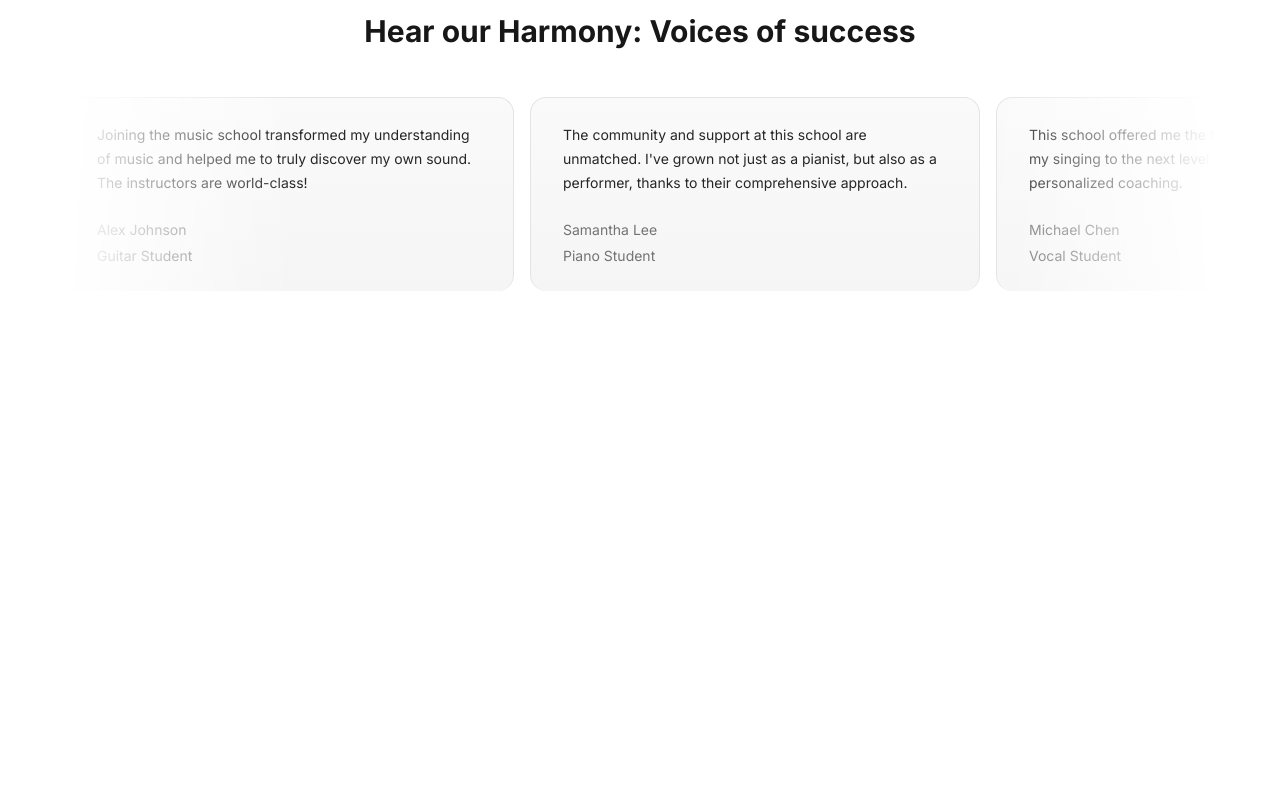
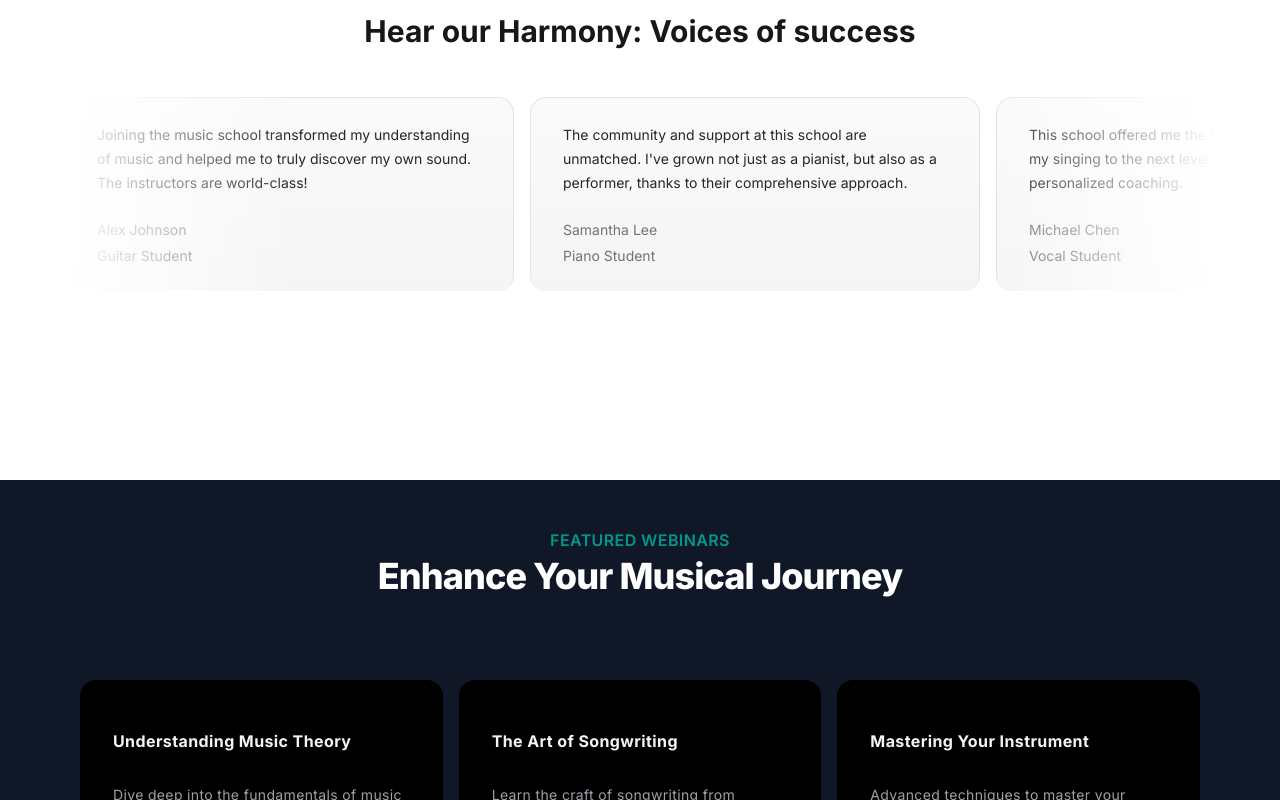
Before and after one commit to MontuSherasiya/NextJs, a Next.js app: page / in a window 1280 px wide. Shown: the part 2000-2800 px from the top of the page. Before the commit the page ends 2480 px from the top, so only its background shows below. Built offline with nearby package versions, Linux system fonts and the light colour scheme.

Commit message:
Add UpcomingWebinars component and HoverEffect

```diff
--- a/src/app/layout.tsx
+++ b/src/app/layout.tsx
@@ -7,12 +7,11 @@
 import FeaturedCourses from "../components/FeaturedCourses";
 import WhyChooseUs from "../components/WhyChooseUs";
 import MusicSchoolTestimonials from "../components/TestimonialCards";
+import UpcomingWebinars from "../components/UpcomingWebinars";
 
 const inter = Inter({
   subsets: ["latin"]
 });
-
-
 
 export const metadata: Metadata = {
   title: "Create Next App",
@@ -40,6 +39,9 @@
         <div>
           <MusicSchoolTestimonials />
         </div>
+        <div>
+          <UpcomingWebinars />
+        </div>
       </body>
     </html>
   );
--- a/src/app/page.tsx
+++ b/src/app/page.tsx
@@ -1,3 +1,4 @@
+import UpcomingWebinars from "@/components/UpcomingWebinars";
 import FeaturedCourses from "../components/FeaturedCourses";
 import HeroSection from "../components/HeroSection";
 import MusicSchoolTestimonials from "../components/TestimonialCards";
@@ -10,6 +11,7 @@
       <FeaturedCourses />
       <WhyChooseUs />
       <MusicSchoolTestimonials />
+      <UpcomingWebinars />
     </main>
   );
 }
--- /dev/null
+++ b/src/components/UpcomingWebinars.tsx
@@ -0,0 +1,82 @@
+'use client'
+import Link from "next/link"
+import { HoverEffect } from "./ui/card-hover-effect";
+
+function UpcomingWebinars() {
+
+    const featuredWebinars = [
+        {
+            title: 'Understanding Music Theory',
+            description:
+                'Dive deep into the fundamentals of music theory and enhance your musical skills.',
+            slug: 'understanding-music-theory',
+            isFeatured: true,
+        },
+        {
+            title: 'The Art of Songwriting',
+            description:
+                'Learn the craft of songwriting from experienced musicians and songwriters.',
+            slug: 'the-art-of-songwriting',
+            isFeatured: true,
+        },
+        {
+            title: 'Mastering Your Instrument',
+            description:
+                'Advanced techniques to master your musical instrument of choice.',
+            slug: 'mastering-your-instrument',
+            isFeatured: true,
+        },
+        {
+            title: 'Music Production Essentials',
+            description:
+                'Get started with music production with this comprehensive overview.',
+            slug: 'music-production-essentials',
+            isFeatured: true,
+        },
+        {
+            title: 'Live Performance Techniques',
+            description:
+                'Enhance your live performance skills with expert tips and strategies.',
+            slug: 'live-performance-techniques',
+            isFeatured: true,
+        },
+        {
+            title: 'Digital Music Marketing',
+            description:
+                'Learn how to promote your music effectively in the digital age.',
+            slug: 'digital-music-marketing',
+            isFeatured: true,
+        },
+    ];
+
+    return (
+        <div className="p-12 bg-gray-900">
+            <div className="max-w-7xl mx-auto px-4 sm:px-6">
+                <div className="text-center">
+                    <h2 className="text-base text-teal-600 font-semibold tracking-wide uppercase">FEATURED WEBINARS</h2>
+                    <p className="mt-2 text-3xl leading-8 font-extrabold tracking-tight text-white sm:text-4xl">Enhance Your Musical Journey</p>
+                </div>
+
+                <div className="mt-10">
+                    <HoverEffect
+                        items={featuredWebinars.map(webinar => (
+                            {
+                                title: webinar.title,
+                                description: webinar.description,
+                                link: `/webinars/${webinar.slug}`
+                            }
+                        ))} />
+                </div>
+
+                <div className="mt-10 text-center">
+                    <Link href={"/"}
+                        className="px-4 py-2 rounded border border-neutral-600 text-neutral-700 bg-white hover:bg-gray-100 transition duration-200">
+                        View All webinars
+                    </Link>
+                </div>
+            </div>
+        </div>
+    )
+}
+
+export default UpcomingWebinars
--- /dev/null
+++ b/src/components/ui/card-hover-effect.tsx
@@ -0,0 +1,105 @@
+import { cn } from "@/lib/utils";
+import { AnimatePresence, motion } from "framer-motion";
+import { useState } from "react";
+
+export const HoverEffect = ({
+    items,
+    className,
+}: {
+    items: {
+        title: string;
+        description: string;
+        link: string;
+    }[];
+    className?: string;
+}) => {
+    let [hoveredIndex, setHoveredIndex] = useState<number | null>(null);
+
+    return (
+        <div
+            className={cn(
+                "grid grid-cols-1 md:grid-cols-2  lg:grid-cols-3  py-10",
+                className
+            )}>
+            {items.map((item, idx) => (
+                <a
+                    href={item?.link}
+                    key={item?.link}
+                    className="relative group  block p-2 h-full w-full"
+                    onMouseEnter={() => setHoveredIndex(idx)}
+                    onMouseLeave={() => setHoveredIndex(null)}>
+                    <AnimatePresence>
+                        {hoveredIndex === idx && (
+                            <motion.span
+                                className="absolute inset-0 h-full w-full bg-neutral-200 dark:bg-slate-800/[0.8] block  rounded-3xl"
+                                layoutId="hoverBackground"
+                                initial={{ opacity: 0 }}
+                                animate={{
+                                    opacity: 1,
+                                    transition: { duration: 0.15 },
+                                }}
+                                exit={{
+                                    opacity: 0,
+                                    transition: { duration: 0.15, delay: 0.2 },
+                                }} />
+                        )}
+                    </AnimatePresence>
+                    <Card>
+                        <CardTitle>{item.title}</CardTitle>
+                        <CardDescription>{item.description}</CardDescription>
+                    </Card>
+                </a>
+            ))}
+        </div>
+    );
+};
+
+export const Card = ({
+    className,
+    children,
+}: {
+    className?: string;
+    children: React.ReactNode;
+}) => {
+    return (
+        <div
+            className={cn(
+                "rounded-2xl h-full w-full p-4 overflow-hidden bg-black border border-transparent dark:border-white/[0.2] group-hover:border-slate-700 relative z-20",
+                className
+            )}>
+            <div className="relative z-50">
+                <div className="p-4">{children}</div>
+            </div>
+        </div>
+    );
+};
+export const CardTitle = ({
+    className,
+    children,
+}: {
+    className?: string;
+    children: React.ReactNode;
+}) => {
+    return (
+        <h4 className={cn("text-zinc-100 font-bold tracking-wide mt-4", className)}>
+            {children}
+        </h4>
+    );
+};
+export const CardDescription = ({
+    className,
+    children,
+}: {
+    className?: string;
+    children: React.ReactNode;
+}) => {
+    return (
+        <p
+            className={cn(
+                "mt-8 text-zinc-400 tracking-wide leading-relaxed text-sm",
+                className
+            )}>
+            {children}
+        </p>
+    );
+};
```
